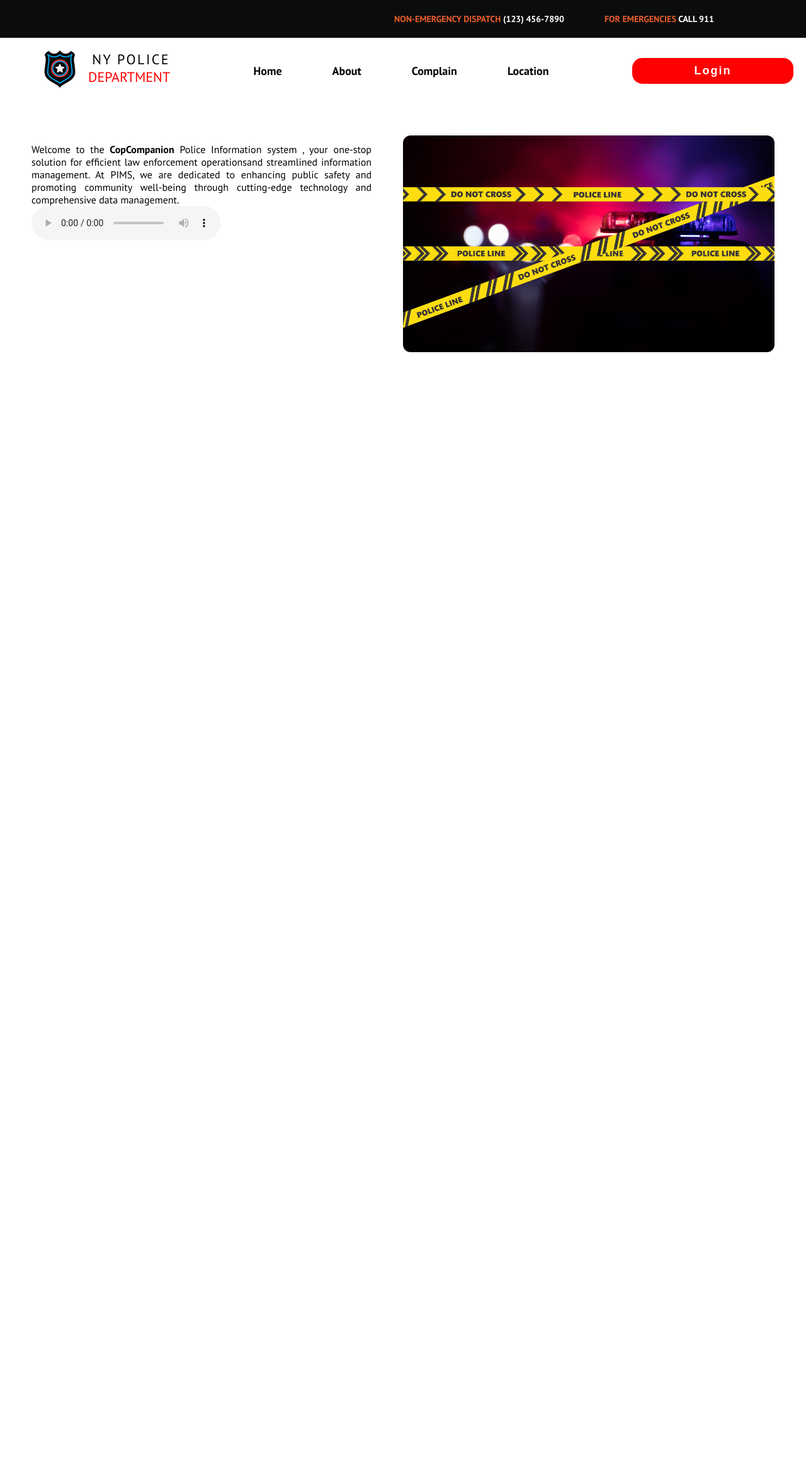
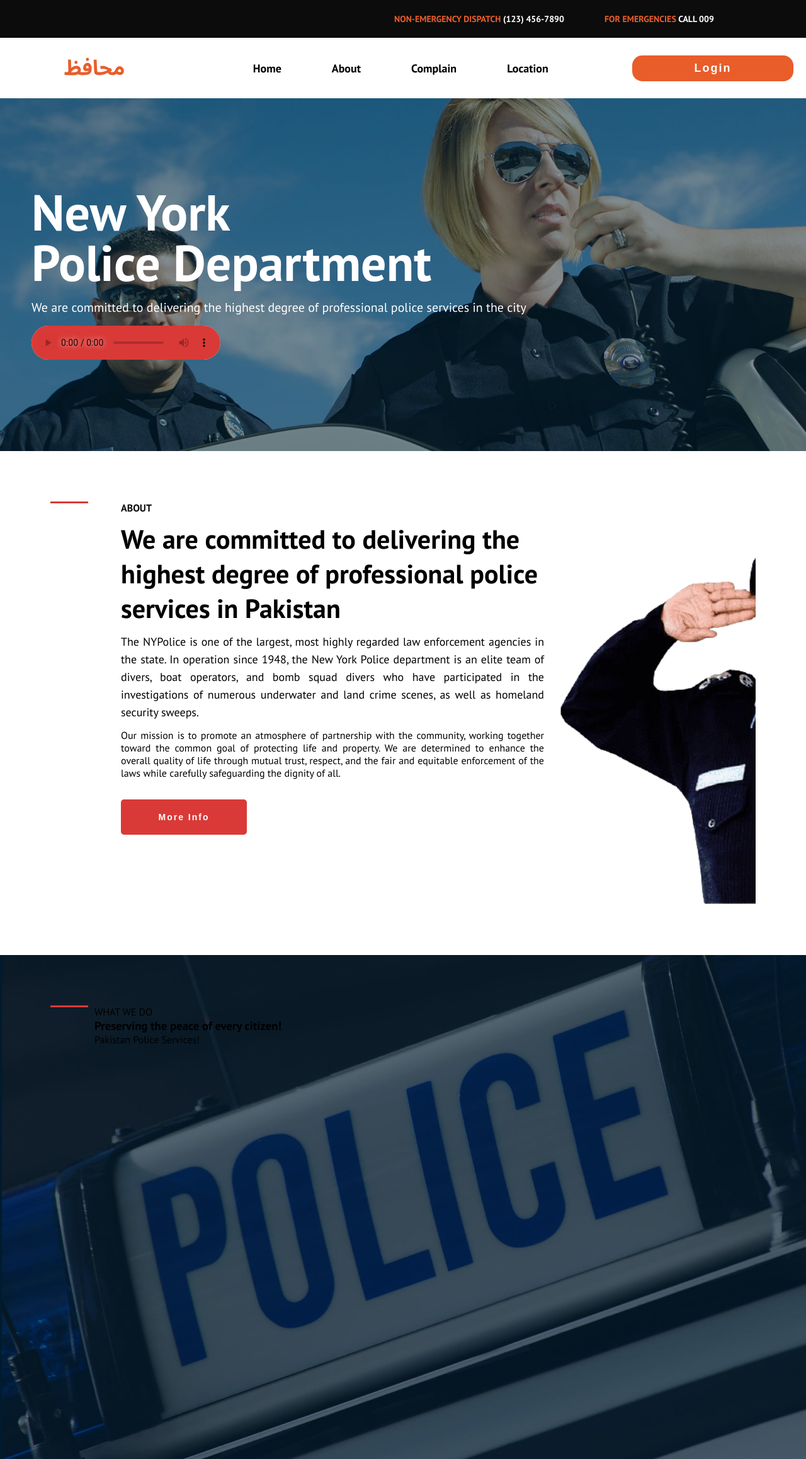
Before and after one commit to Hamzaali146/DBMS, a Node server app: page / in a window 1280 px wide. Shown: the whole page at 63% size. Before the commit the page ends 559 px from the top, so only its background shows below. Run offline with Node 20, Linux system fonts and the light colour scheme.

Commit message:
frontend_change

```diff
--- a/public/styles/header.css
+++ b/public/styles/header.css
@@ -101,7 +101,7 @@
     width: 20vw;
     text-align: right;
     font-size: 22px;
-    padding-left: 50px;
+    padding-left: 80px;
     gap: 20px;
     /* animation: rise 2s ease-in 1s 1 forwards alternate; */
   }
@@ -143,3 +143,8 @@
   iframe{
     display:none;
   }
+  /* .txtlogo{
+    display: flex;
+    justify-content: center;
+    align-items: center;
+  } */
--- a/public/styles/index.css
+++ b/public/styles/index.css
@@ -1,51 +1,78 @@
-.upperhead {
+.herosection{
+  height: 70vh;
+  background: url("images/contentbg.jpg");
+  background-size: cover;
   display: flex;
-    font-size: 16px;
-    margin-top: 30px;
-    /* flex-wrap: wrap; */
-    /* flex-direction: row; */
 }
-  .lowerhead {
+.secHeroSection{
+  height: 100vh;
   display: flex;
-    font-size: 16px;
-    margin-top: 100px;
+  padding: 80px;
   justify-content: space-around;
-    gap: 100px;
-    /* flex-wrap: wrap; */
-    /* flex-direction: row; */
 }
-
-  h1 {
-    font-size: 32px;
-    /* color: #1F51FF	; */
-    color: #00c4ffe0;
+.thirdheroSection{
+  height: 100vh;
+  display: flex;
+  background: url("images/policecon.jpg");
+  background-size: cover;
+  padding: 80px;
 }
-
-
-  .txt {
-    text-align: right;
-    padding: 0px 50px;
-    height: 40vh;
-    font-size: 16px;
+.leftHeroSec{
+  width: 70vw;
+  display: flex;
+  flex-direction: column;
+  justify-content: center;
+  align-items: flex-start;
+  padding-left: 50px;
+  color: white;
+}
+.headp{
+  font-size: 80px;
+  line-height: 80px;
+  font-weight: bolder;
+}
+#headpara{
+  font-size: 20px;
+  padding-top: 18px;
+}
+.btnrequest{
+  margin-top: 50px;
+  padding: 20px 30px;
+  background-color: #D93A37;
+  color: white;
+  border: none;
+  font-size: 14px;
+  font-weight: 600;
+  width: 200px;
+}
+.btnrequest:hover{
+  background-color: gray;
+  cursor: pointer;
+}
+.secherofirst{
+  width: 10vw;
+}
+.secherosecond{
+  display: flex;
+  flex-direction: column;
+  width: 60vw;
+  gap: 12px;
+}
+.secherothird{
+  width: 30vw;
+}
+p{
   text-align: justify;
 }
-
-  h4 {
-    text-align: center;
+.secherothirdimg{
+  background: url("images/officer.png");
+  background-size: cover;
+  height: 100%;
 }
-
-  .leftMain {
-    width: 50vw;
+.thirdherofirst{
   display: flex;
-    align-items: center;
-    justify-content: center;
+  gap: 10px;
 }
-
-  .rightMain {
-    width: 50vw;
-  }
-
-  /* Police Animation */
 .police {
 background: url(images/car.png) top center no-repeat;
 background-size: 100% 100%;
@@ -54,91 +81,21 @@
 padding-left: 120px;
 padding-top: 7.5px;
 }
+#slider{
+display: flex;
+justify-content: space-around;
+align-items: center;
+margin-top: 50px;
 
-  .cap-1 {
-    float: left;
-    background: red;
-    box-shadow: inset 0 0 10px red;
-    width: 104px;
-    height: 25px;
-    border-radius: 0px 15px 15px 0px;
-    animation: capone 2ms infinite;
 }
-
-  @keyframes capone {
-    1% {
-      background: transparent;
-      box-shadow: 0 0 50px red;
+.w3-content{
+padding-right: 50px;
 }
-
-    50% {
-      background: red;
-      box-shadow: 0 0 50px transparent;
+img{
+border-radius: 12px;
 }
-
-    100% {
-      background: transparent;
-      box-shadow: 0 0 50px red;
+audio::-webkit-media-controls-play-button,
+audio::-webkit-media-controls-panel {
+background-color: whitesmoke;
+color: aqua;
 }
-  }
-
-  .cap-2 {
-    float: left;
-    background: grey;
-    /* 			opacity: 0.9; */
-    width: 70px;
-    height: 25px;
-    border-radius: 0px 0px 0px 0px;
-  }
-
-  .cap-3 {
-    float: left;
-    background: blue;
-    width: 104px;
-    box-shadow: inset 0 0 10px blue;
-    height: 25px;
-    border-radius: 15px 0px 0px 15px;
-    animation: capthree 2ms infinite;
-  }
-
-  @keyframes capthree {
-    1% {
-      background: transparent;
-      box-shadow: 0 0 50px blue;
-    }
-
-    50% {
-      background: blue;
-      box-shadow: 0 0 50px transparent;
-    }
-
-    100% {
-      background: transparent;
-      box-shadow: 0 0 50px blue;
-    }
-  }
-  @media screen and (max-width: 1000px) {
-    .txt{
-      font-size: 14px;
-      padding: 0 10px;
-    }
-    .leftMain{
-      width: 90vw;
-      height: 50vh;
-    }
-    .rightMain{
-      display: none;
-    }
-    .police{
-      display: none;
-    }
-    .cap-1{
-      display: none;
-    }
-    .cap-2{
-      display: none;
-    }
-    .cap-3{
-      display: none;
-    }
-  }
--- a/public/styles/main.css
+++ b/public/styles/main.css
@@ -56,7 +56,7 @@
   width: 100%;
   padding: 10px;
   /* background-color: #ffca00; */
-  background-color: red;
+  background-color: #E85D2A;
   color: white;
   border: none;
   border-radius: 5px;
--- a/views/index.ejs
+++ b/views/index.ejs
@@ -6,12 +6,87 @@
   <meta name="viewport" content="width=device-width, initial-scale=1.0">
   <title>CopCompanion</title>
   <link rel="stylesheet" href="/styles/main.css">
-  <link rel="stylesheet" href="/styles/index.css">
+  <!-- <link rel="stylesheet" href="/styles/index.css"> -->
   <link rel="apple-touch-icon" sizes="180x180" href="favicon/apple-touch-icon.png">
     <link rel="icon" type="image/png" sizes="32x32" href="favicon/favicon-32x32.png">
     <link rel="icon" type="image/png" sizes="16x16" href="favicon/favicon-16x16.png">
     <link rel="manifest" href="favicon/site.webmanifest">
   <style>
+    .herosection{
+  height: 70vh;
+  background: url("images/contentbg.jpg");
+  background-size: cover;
+  display: flex;
+}
+.secHeroSection{
+  height: 100vh;
+  display: flex;
+  padding: 80px;
+  justify-content: space-around;
+}
+.thirdheroSection{
+  height: 100vh;
+  display: flex;
+  background: url("images/policecon.jpg");
+  background-size: cover;
+  padding: 80px;
+}
+.leftHeroSec{
+  width: 70vw;
+  display: flex;
+  flex-direction: column;
+  justify-content: center;
+  align-items: flex-start;
+  padding-left: 50px;
+  color: white;
+}
+.headp{
+  font-size: 80px;
+  line-height: 80px;
+  font-weight: bolder;
+}
+#headpara{
+  font-size: 20px;
+  padding-top: 18px;
+}
+.btnrequest{
+  margin-top: 50px;
+  padding: 20px 30px;
+  background-color: #D93A37;
+  color: white;
+  border: none;
+  font-size: 14px;
+  font-weight: 600;
+  width: 200px;
+}
+.btnrequest:hover{
+  background-color: gray;
+  cursor: pointer;
+}
+.secherofirst{
+  width: 10vw;
+}
+.secherosecond{
+  display: flex;
+  flex-direction: column;
+  width: 60vw;
+  gap: 12px;
+}
+.secherothird{
+  width: 30vw;
+}
+p{
+  text-align: justify;
+}
+.secherothirdimg{
+  background: url("images/officer.png");
+  background-size: cover;
+  height: 100%;
+}
+.thirdherofirst{
+  display: flex;
+  gap: 10px;
+}
 .police {
 background: url(images/car.png) top center no-repeat;
 background-size: 100% 100%;
@@ -35,15 +110,73 @@
 }
 audio::-webkit-media-controls-play-button,
 audio::-webkit-media-controls-panel {
-     background-color: whitesmoke;
-     color: aqua;
+background-color: #D93A37;
+color: rgb(255, 255, 255);
+}
+audio{
+  margin-top: 16px;
 }
   </style>
 </head>
 
 <body id="app">
   <%- include('partials/header.ejs') %>
-  <div id="slider">
+  <div class="main">
+    <div class="herosection">
+        <div class="leftHeroSec">
+            <div class="leftHeroContainer">
+                <p class="headp">New York</p>
+                <p class="headp">Police Department</p>
+                <p id="headpara">We are committed to delivering the highest degree of professional police services in the city</p>
+                <audio controls
+                    <source src="audio/aron.mp3" type="audio/mpeg">
+            </audio>
+                <!-- <button class="btnrequest">Request a Callback</button> -->
+            </div>
+        </div>
+        <div class="rightHeroSection">
+
+        </div>
+    </div>
+    <div class="secHeroSection">
+        <div class="secherofirst">
+            <hr style="width: 60px; background-color: #D93A37; height: 3px; border: none;">
+        </div>
+        <div class="secherosecond">
+            <p style="font-weight: 600; color: rgba(0, 0, 0, 0.952);">ABOUT</p>
+            <h4 style="font-size: 42px;">We are committed to delivering the highest degree of professional police services in Pakistan </h4>
+            <p style="font-size: 18px; line-height: 28px;">The NYPolice  is one of the largest, most highly regarded law enforcement agencies in the state. In operation since 1948, the New York Police department  is an elite team of divers, boat operators, and bomb squad divers who have participated in the investigations of numerous underwater and land crime scenes, as well as homeland security sweeps.</p>
+            <p class="lowerpara">Our mission is to promote an atmosphere of partnership with the community, working together toward the common goal of protecting life and property. We are determined to enhance the overall quality of life through mutual trust, respect, and the fair and equitable enforcement of the laws while carefully safeguarding the dignity of all. </p>
+            <button class="btnrequest" style="margin-top: 20px;">More Info</button>
+        </div>
+        <div class="secherothird">
+            <div class="secherothirdimg">
+
+            </div>
+        </div>
+    </div>
+    <div class="thirdheroSection">
+        <div class="thirdherofirst">
+            <div class="thirdherofirst-1">
+                <hr style="width: 60px; background-color: #D93A37; height: 3px; border: none;">
+            </div>
+            <div class="thirdherofirst-2">
+                <p>WHAT WE DO</p>
+                <h3>Preserving the peace of every citizen!</h3>
+                <p>Pakistan Police Services!</p>
+            </div>
+        </div>
+        <div class="thirdherosec">
+            <div class="card"></div>
+            <!-- <div class="card"></div>
+            <div class="card"></div>
+            <div class="card"></div>
+            <div class="card"></div>
+            <div class="card"></div> -->
+        </div>
+    </div>
+</div>
+  <!-- <div id="slider">
       <div class="rightMain">
                 <div class="txt">
                   <p>
@@ -51,7 +184,7 @@
                     law enforcement operationsand streamlined information management. At PIMS, we are dedicated to enhancing public
                     safety and promoting community well-being through cutting-edge technology and comprehensive data management.
                   </p>
-                  <audio controls
+                  <audio controls autoplay
                     <source src="audio/aron.mp3" type="audio/mpeg">
                   </audio>
                 </div>
@@ -84,7 +217,7 @@
   setTimeout(carousel, 3000); // Change image every 2 seconds
 }
 
-      </script>
+      </script> -->
 </body>
 
 </html>
--- a/views/partials/header.ejs
+++ b/views/partials/header.ejs
@@ -13,7 +13,7 @@
           NON-EMERGENCY DISPATCH <a href="#">(123) 456-7890</a>
       </div>
       <div class="rightSubMenu">
-            FOR EMERGENCIES <a href="#">CALL 911</a>
+          FOR EMERGENCIES <a href="#">CALL 009</a>
       </div>
   </div>
   <div class="menu">
@@ -21,10 +21,10 @@
           <div class="imglogo">
               <img src="images/logo.png" alt="">
           </div>
-            <div class="txtlogo">
+          <!-- <div class="txtlogo">
               <p style="letter-spacing: 2.5px;">NY POLICE</p>
               <p style="color: red;">DEPARTMENT</p>
-            </div>
+          </div> -->
       </div>
       <div class="navbar">
         <ul>
```
Also changed, not shown: public/images/logo.png, 1 other file. Lines whose indentation alone changed are shown as unchanged.
